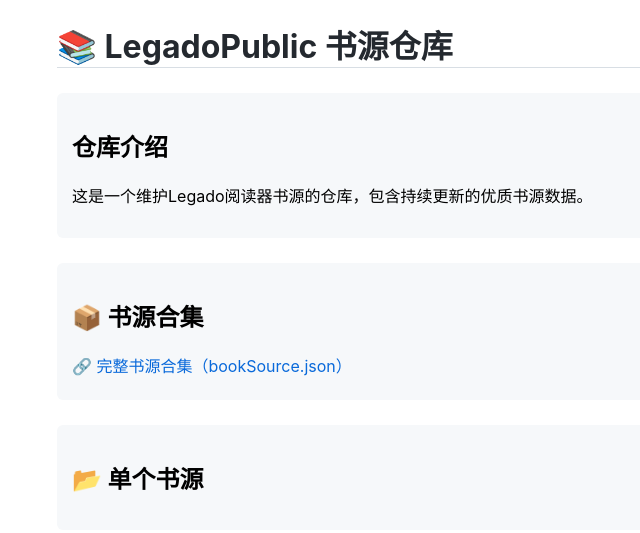
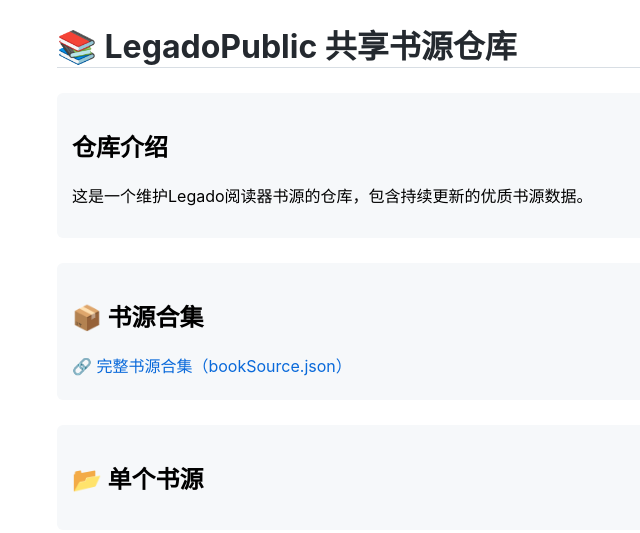
Before and after one commit to FamMcao/legadoPublic, a plain HTML site: page index.html in a window 1280 px wide. Shown: the whole page, without its empty margins (183-823 px from the left). Drawn offline with Linux system fonts and the light colour scheme; no server answers.

Commit message:
Update index.html

```diff
--- a/index.html
+++ b/index.html
@@ -13,7 +13,7 @@
     </style>
 </head>
 <body>
-    <h1>📚 LegadoPublic 书源仓库</h1>
+    <h1>📚 LegadoPublic 共享书源仓库</h1>
 
     <div class="section">
         <h2>仓库介绍</h2>
```
